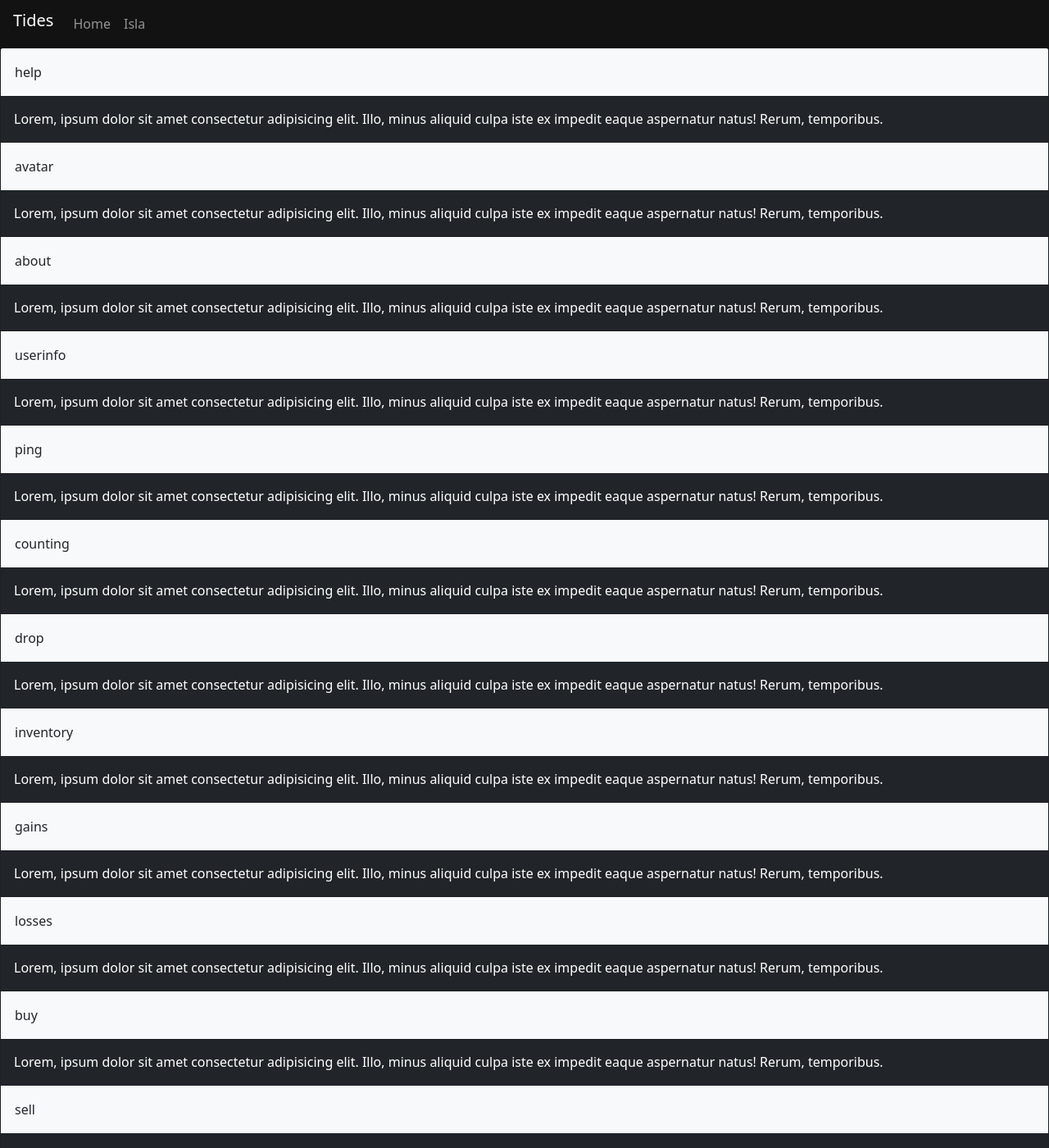
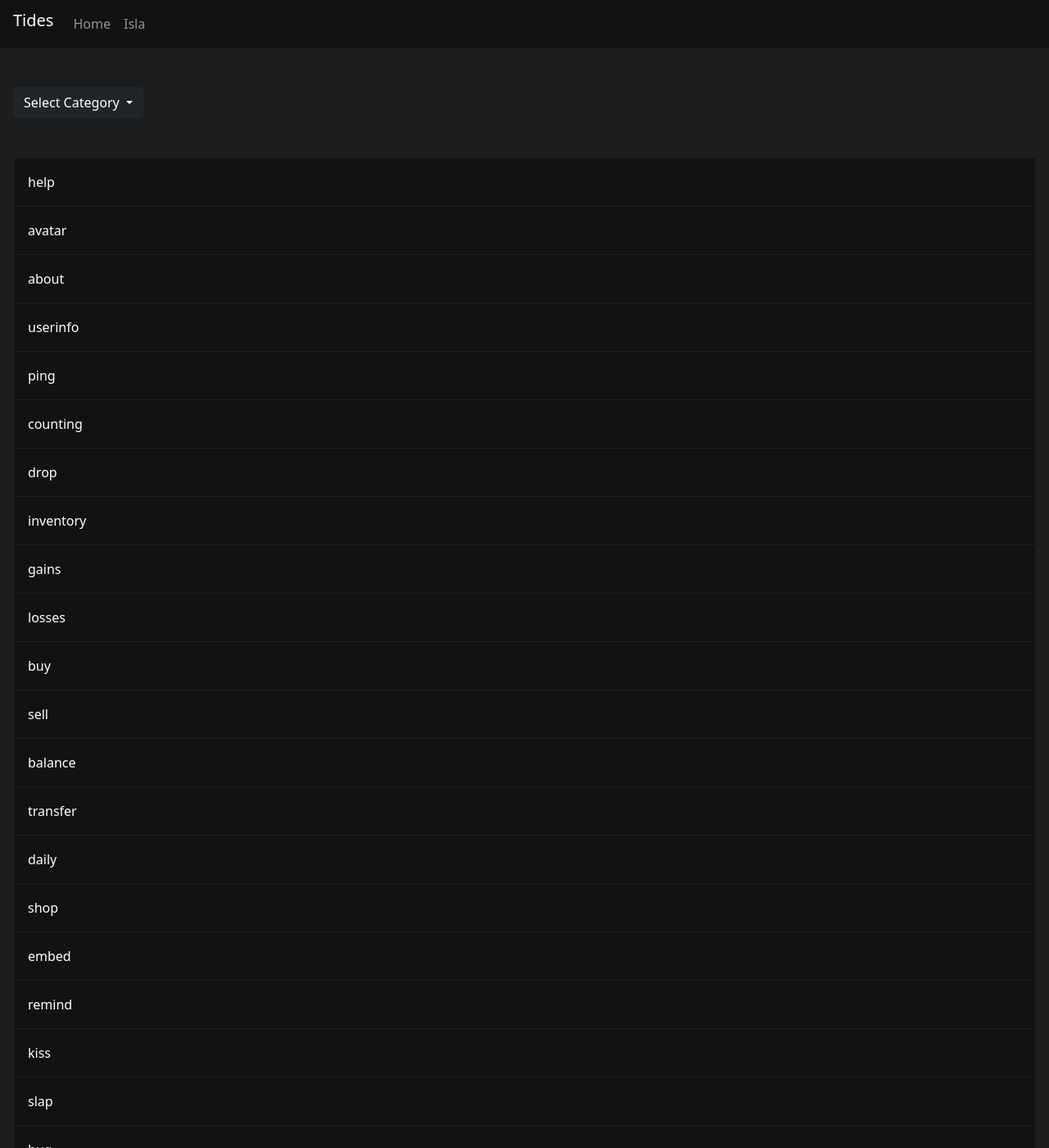
Before and after one commit to Tides/tides.github.io, a Jekyll site: the page built from isla.html, in a window 1280 px wide and 1400 px high. Shown: the whole window at 82% size. Built offline with Jekyll 4.4.1, drawn with Linux system fonts in a browser that asks for light colours; some of the changed text lies outside the part shown.

Commit message:
Updated gemfile and updated isla.html

```diff
--- a/Gemfile
+++ b/Gemfile
@@ -7,12 +7,12 @@ source "https://rubygems.org"
 #
 # This will help ensure the proper Jekyll version is running.
 # Happy Jekylling!
-gem "jekyll", "~> 4.1.1"
+#gem "jekyll", "~> 4.1.1"
 # This is the default theme for new Jekyll sites. You may change this to anything you like.
 gem "minima", "~> 2.5"
 # If you want to use GitHub Pages, remove the "gem "jekyll"" above and
 # uncomment the line below. To upgrade, run `bundle update github-pages`.
-gem "github-pages", "~> 4.1.1", group: :jekyll_plugins
+gem "github-pages", group: :jekyll_plugins
 # If you have any plugins, put them here!
 group :jekyll_plugins do
   gem "jekyll-feed", "~> 0.12"
--- a/isla.html
+++ b/isla.html
@@ -2,26 +2,44 @@
 title: Isla Bot
 layout: default
 ---
+<div class="container-fluid">
+  <div class="row pb-5 pt-5">
+    <div class="dropdown">
+      <a class="btn btn-dark dropdown-toggle" role="button" id="dropdownMenuLink" data-toggle="dropdown"
+        aria-expanded="false">
+        Select Category
+      </a>
 
-<div class="accordion bg-dark-grey" id="commandList">
+      <ul class="dropdown-menu dropdown-menu-dark" aria-labelledby="dropdownMenuLink">
+        <li><a class="dropdown-item">All</a></li>
+        <li><a class="dropdown-item">Fun</a></li>
+        <li><a class="dropdown-item">Economy</a></li>
+        <li><a class="dropdown-item">Moderation</a></li>
+      </ul>
+    </div>
+  </div>
+  <div class="row">
+    <div class="accordion" id="commandList">
       {% for command in site.data.commands %}
       <div class="card bg-dark">
         <div class="card-header p-0" id="heading{{ command.name }}">
           <h2 class="mb-0">
-        <button class="btn btn-light btn-block text-left p-3 rounded-0" type="button" data-toggle="collapse"
+            <button class="btn btn-dark-grey btn-block text-left p-3 rounded-0" type="button" data-toggle="collapse"
               data-target="#collapse{{ command.name }}" aria-expanded="true" aria-controls="collapse{{ command.name }}">
               {{ command.name }}
             </button>
           </h2>
         </div>
 
-    <div id="collapse{{ command.name }}" class="collapse show" aria-labelledby="heading{{ command.name }}"
+        <div id="collapse{{ command.name }}" class="collapse" aria-labelledby="heading{{ command.name }}"
           data-parent="#commandList">
           <div class="card-body">
-        Lorem, ipsum dolor sit amet consectetur adipisicing elit. Illo, minus aliquid culpa iste ex impedit eaque
-        aspernatur natus! Rerum, temporibus.
+            {{ command.description }}
           </div>
         </div>
       </div>
       {% endfor %}
     </div>
+  </div>
+
+</div>
```
Also changed, not shown: Gemfile.lock. Lines whose indentation alone changed are shown as unchanged.
